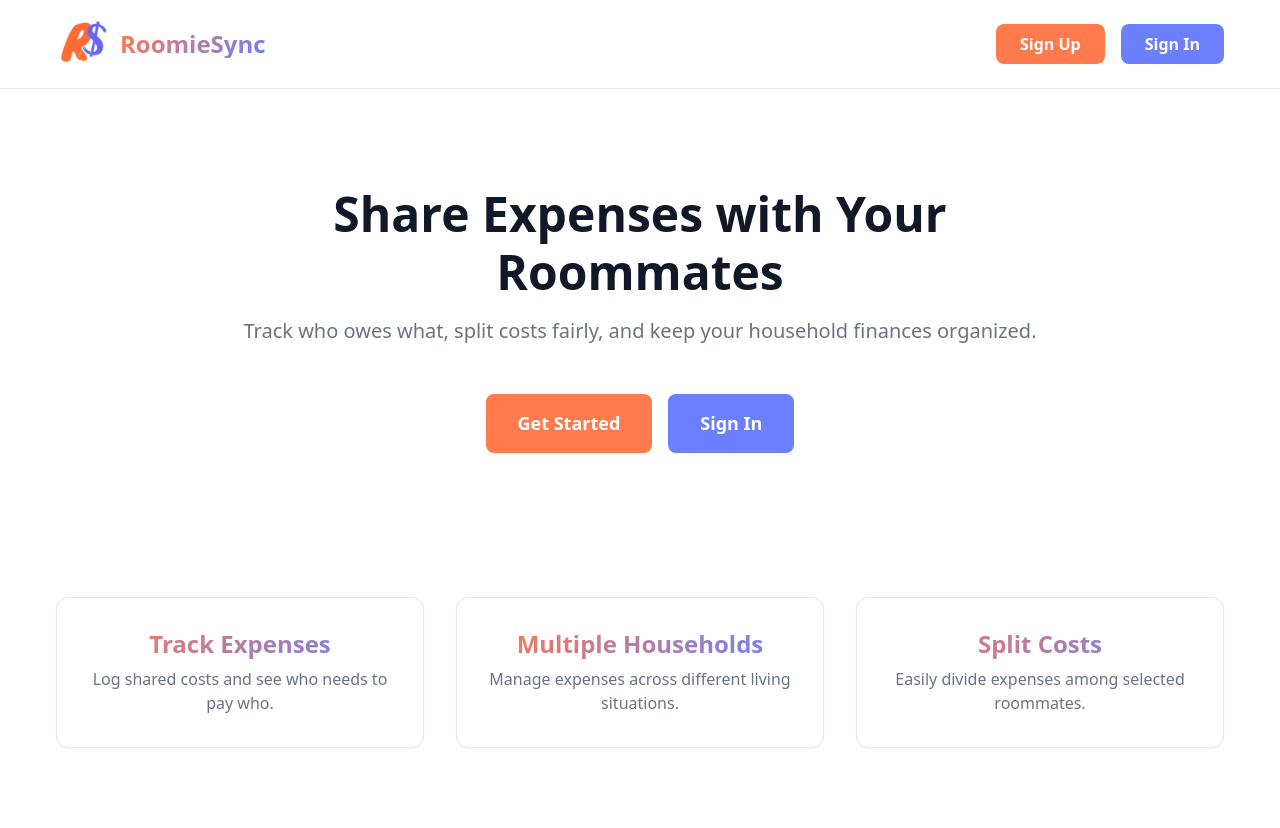
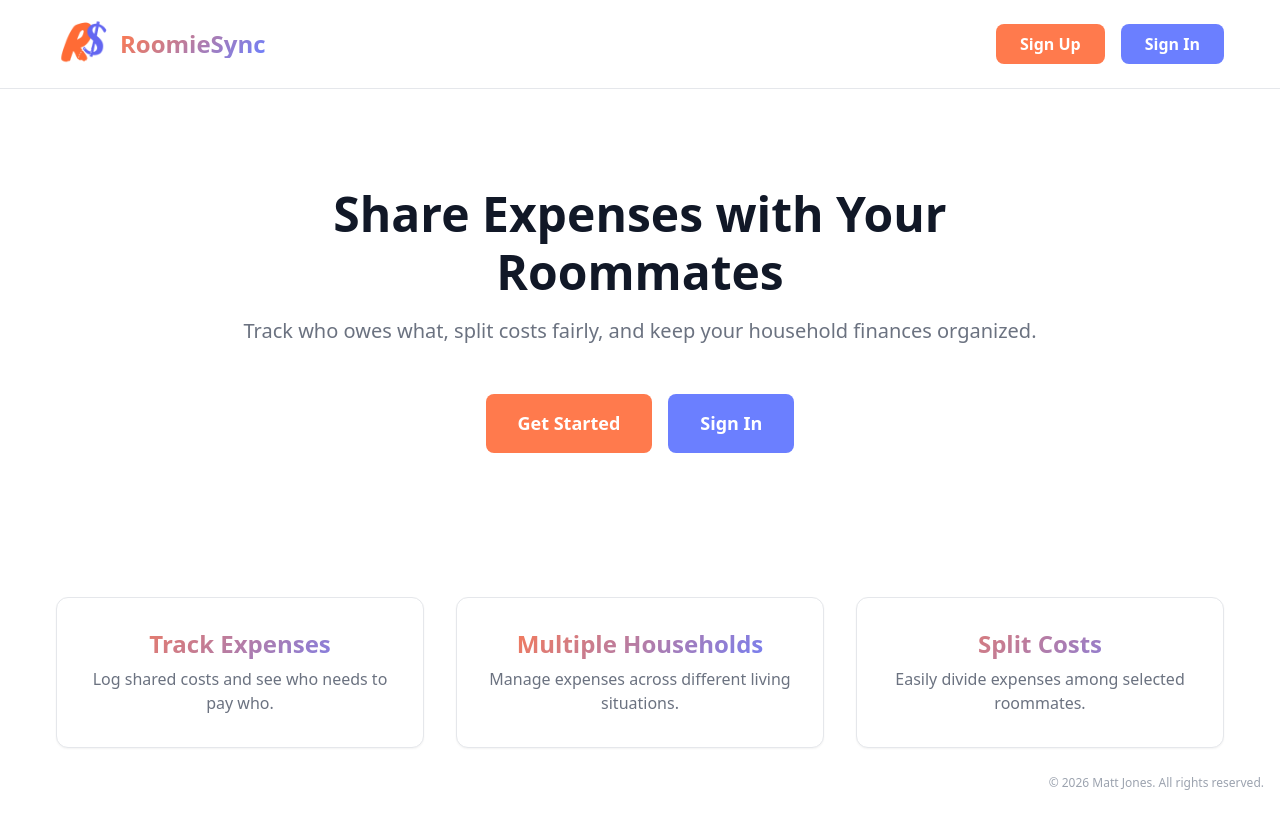
Before and after one commit to Centerville1/RoomieSync-Web, a SvelteKit app: page / in a window 1280 px wide. Shown: the top 828 px of the page. Built offline with nearby package versions, Linux system fonts and the light colour scheme.

Commit message:
Update license, add copyright text

```diff
--- a/src/routes/+layout.svelte
+++ b/src/routes/+layout.svelte
@@ -6,6 +6,8 @@
   injectAnalytics();
 
   let { data, children }: { data: LayoutData; children: any } = $props();
+
+  const currentYear = new Date().getFullYear();
 </script>
 
 <svelte:head>
@@ -14,3 +16,19 @@
 </svelte:head>
 
 {@render children()}
+
+<footer class="app-footer">
+  <span>&copy; {currentYear} Matt Jones. All rights reserved.</span>
+</footer>
+
+<style>
+  .app-footer {
+    position: fixed;
+    bottom: 0;
+    right: 0;
+    padding: var(--space-sm) var(--space-md);
+    font-size: 0.75rem;
+    color: var(--color-text-tertiary);
+    pointer-events: none;
+  }
+</style>
```
Also changed, not shown: 1 other file (tests, documents, lock files or other folders).
